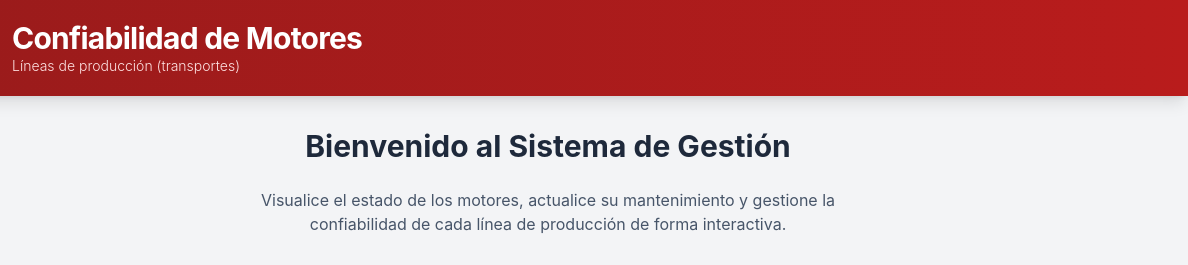
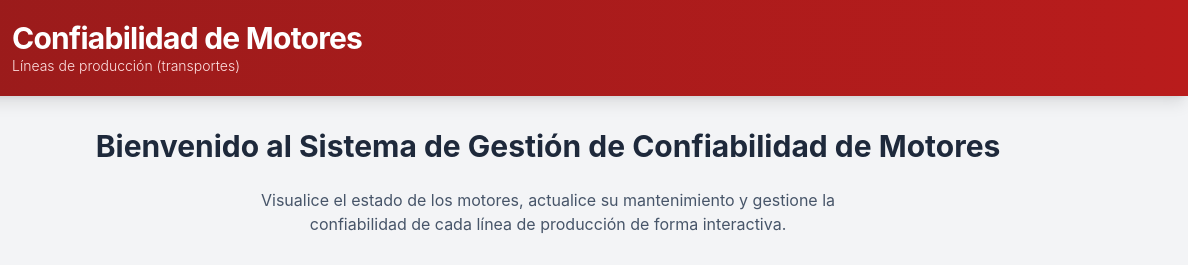
Before and after one commit to GodRecade/Confiabilidad-de-motores-, a plain HTML site: page index.html in a window 1280 px wide. Shown: the top 265 px of the page, 92-1280 px from the left. Drawn offline with nearby package versions, Linux system fonts and the light colour scheme; a web font is replaced by a local one.

```diff
--- a/index.html
+++ b/index.html
@@ -41,7 +41,7 @@
       </div>
     </header>
     <main class="max-w-6xl mx-auto p-8 text-center">
-      <h2 class="text-3xl font-bold text-slate-800 mb-6">Bienvenido al Sistema de Gestión</h2>
+      <h2 class="text-3xl font-bold text-slate-800 mb-6">Bienvenido al Sistema de Gestión de Confiabilidad de Motores</h2>
       <p class="text-slate-600 mb-8 max-w-2xl mx-auto">Visualice el estado de los motores, actualice su mantenimiento y gestione la confiabilidad de cada línea de producción de forma interactiva.</p>
 
       <div class="grid grid-cols-1 md:grid-cols-2 gap-8 mb-10">
```
